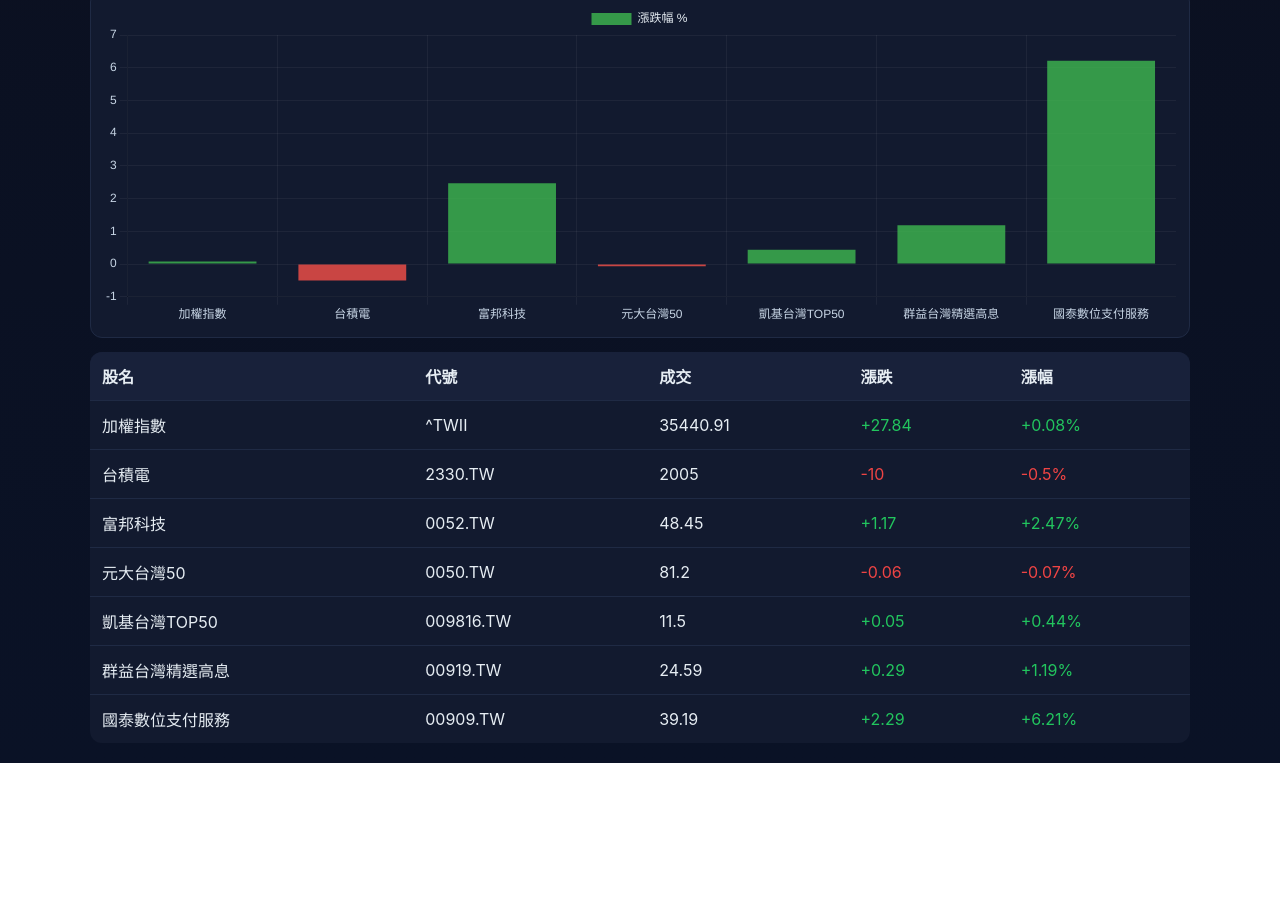
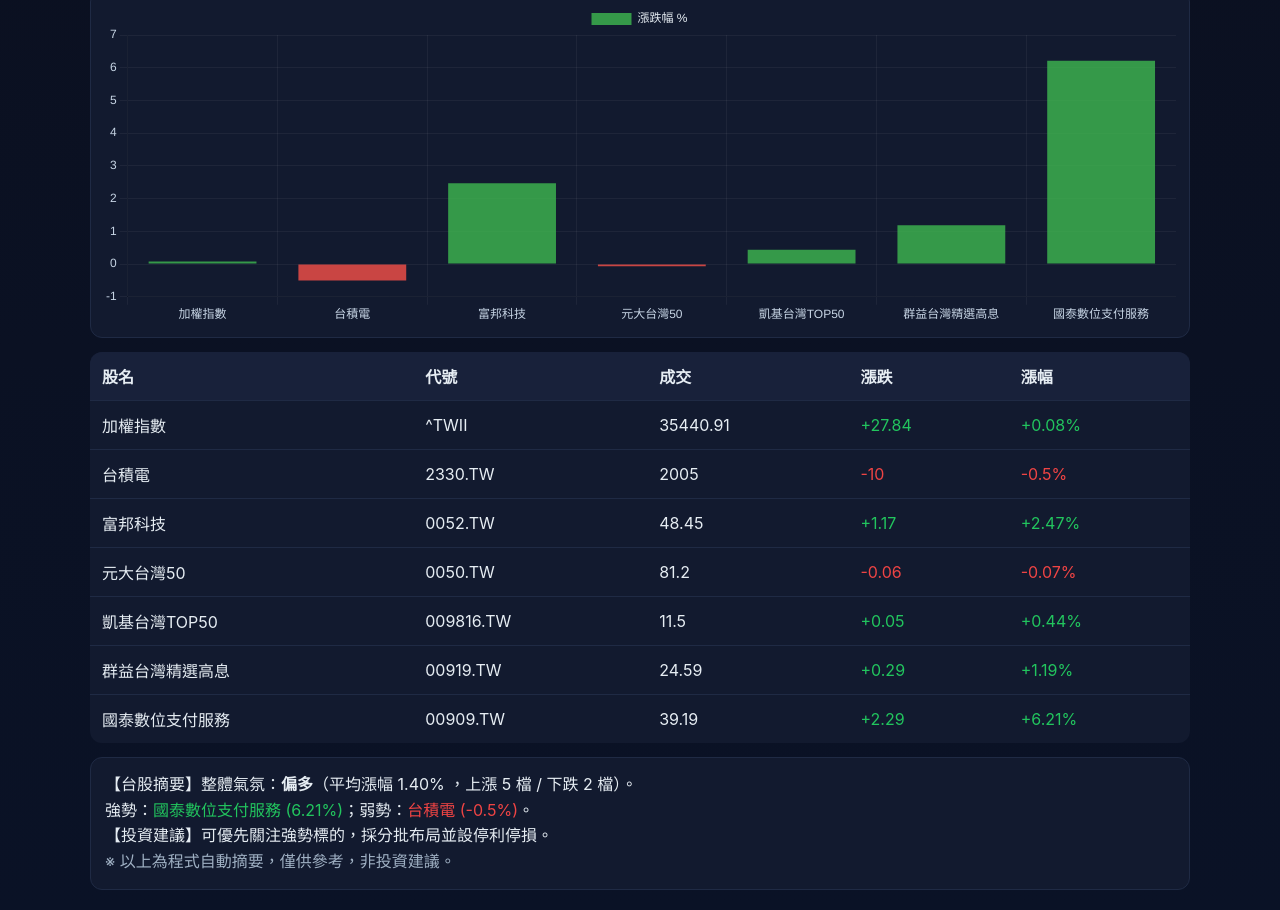
Before and after one commit to mavicair2tw/stock-report-site, a plain HTML site: page stock-report-site/public/tw.html in a window 1280 px wide. Shown: the part 205-1115 px from the top of the page. Before the commit the page ends 968 px from the top, so only its background shows below. Drawn offline with nearby package versions, Linux system fonts and the light colour scheme; files whose address does not match are found by name.

Commit message:
Add Chinese summary and investment suggestion blocks to TW/US/BTC reports

```diff
--- a/stock-report-site/public/tw.html
+++ b/stock-report-site/public/tw.html
@@ -41,6 +41,14 @@
         padding: 12px;
         margin-bottom: 14px;
       }
+      .summary {
+        margin-top: 14px;
+        background: var(--panel);
+        border: 1px solid #1f2a44;
+        border-radius: 12px;
+        padding: 14px;
+        line-height: 1.6;
+      }
     </style>
   </head>
   <body>
@@ -66,6 +74,8 @@
         </thead>
         <tbody id="rows"></tbody>
       </table>
+
+      <div class="summary" id="summary">載入摘要中...</div>
     </div>
 
     <script>
@@ -99,6 +109,35 @@
         return '台股非交易時段';
       }
 
+      function renderSummary(items) {
+        const valid = items.filter(i => typeof i.changePercent === 'number');
+        if (!valid.length) {
+          document.getElementById('summary').innerHTML = '【台股摘要】目前資料不足，建議先觀察。<br><span class="muted">※ 僅供參考，非投資建議。</span>';
+          return;
+        }
+
+        const avg = valid.reduce((a, b) => a + b.changePercent, 0) / valid.length;
+        const up = valid.filter(i => i.changePercent > 0).length;
+        const down = valid.filter(i => i.changePercent < 0).length;
+        const topUp = valid.slice().sort((a, b) => b.changePercent - a.changePercent)[0];
+        const topDown = valid.slice().sort((a, b) => a.changePercent - b.changePercent)[0];
+
+        let tone = '中性偏觀望';
+        let action = '建議分批、控制部位，等待方向更明確。';
+        if (avg > 0.6 && up > down) {
+          tone = '偏多';
+          action = '可優先關注強勢標的，採分批布局並設停利停損。';
+        } else if (avg < -0.6 && down >= up) {
+          tone = '偏空';
+          action = '建議降低追價，保留現金，等待止穩訊號。';
+        }
+
+        document.getElementById('summary').innerHTML =
+          `【台股摘要】整體氣氛：<b>${tone}</b>（平均漲幅 ${avg.toFixed(2)}% ，上漲 ${up} 檔 / 下跌 ${down} 檔）。<br>` +
+          `強勢：<span class="up">${topUp.label} (${topUp.changePercent}%)</span>；弱勢：<span class="down">${topDown.label} (${topDown.changePercent}%)</span>。<br>` +
+          `【投資建議】${action}<br><span class="muted">※ 以上為程式自動摘要，僅供參考，非投資建議。</span>`;
+      }
+
       function loadData() {
         fetch('./data/latest.json?ts=' + Date.now())
           .catch(() => fetch('../data/latest.json?ts=' + Date.now()))
@@ -125,6 +164,8 @@
             const vals = data.items.map(i => (typeof i.changePercent === 'number' ? i.changePercent : 0));
             const colors = vals.map(v => v > 0 ? 'rgba(63,185,80,0.8)' : v < 0 ? 'rgba(248,81,73,0.8)' : 'rgba(159,176,195,0.8)');
 
+            renderSummary(data.items || []);
+
             if (window._changeChart) window._changeChart.destroy();
             window._changeChart = new Chart(document.getElementById('changeChart'), {
               type: 'bar',
```
Also changed, not shown: btc-hourly-site/public/index.html (+23 -0 lines), stock-report-site/public/us.html (+26 -0 lines).
